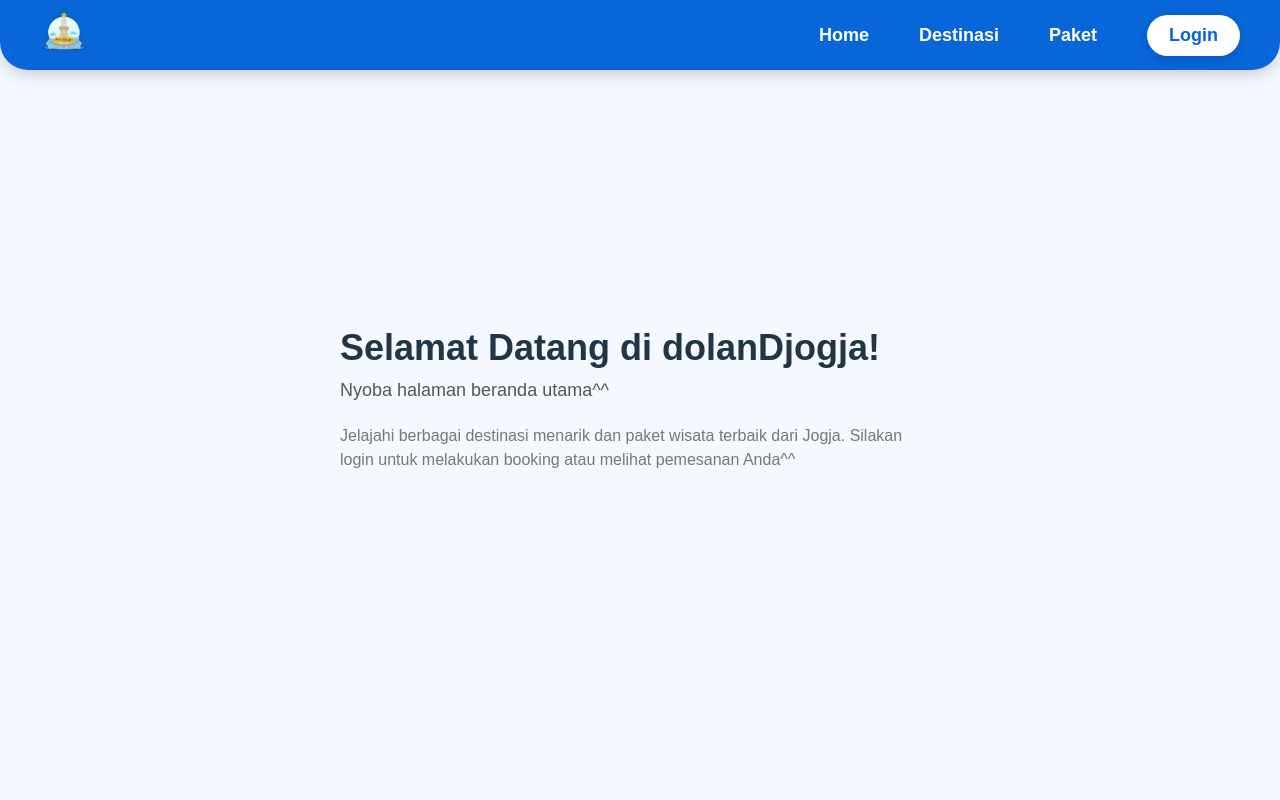
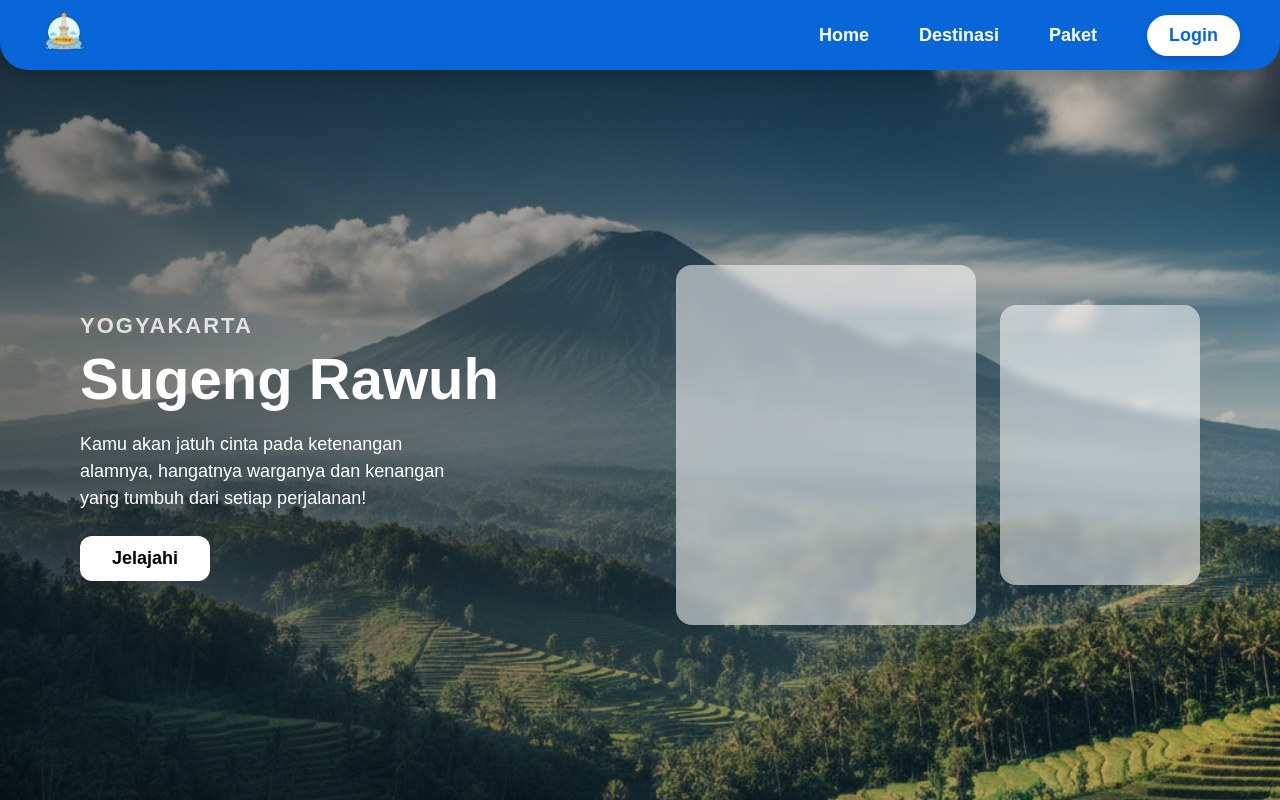
Before and after one commit to Poeww/dolanDjogja_7A, a React (Vite) app in the folder dolanDjogja_fe/: page / in a window 1280 px wide. Built offline with nearby package versions, Linux system fonts and the light colour scheme.

Commit message:
add: highlight home page

```diff
--- /dev/null
+++ b/dolanDjogja_fe/src/home/home.css
@@ -0,0 +1,110 @@
+body, html {
+    margin: 0;
+    padding: 0;
+    width: 100%;
+    overflow-x: hidden;
+}
+
+.home-hero {
+    width: 100vw;
+    height: 100vh;
+
+    background-size: cover;
+    background-position: center;
+    background-repeat: no-repeat;
+
+    position: relative;
+    padding-top: 90px;
+}
+
+.home-overlay {
+    position: absolute;
+    inset: 0;
+    background: linear-gradient(
+        to right,
+        rgba(0,0,0,0.5),
+        rgba(0,0,0,0.15)
+    );
+    z-index: 1;
+}
+
+.home-container {
+    position: relative;
+    z-index: 2;
+
+    width: 100%;
+    height: 100%;
+
+    display: flex;
+    justify-content: space-between;
+    align-items: center;
+
+    padding: 0 80px;
+    box-sizing: border-box;
+}
+
+.left-text {
+    max-width: 480px;
+    color: white;
+}
+
+.region {
+    font-size: 22px;
+    font-weight: 600;
+    letter-spacing: 2px;
+    opacity: 0.8;
+}
+
+.welcome-title {
+    font-size: 58px;
+    font-weight: 800;
+    margin: 5px 0 20px;
+}
+
+.desc {
+    font-size: 18px;
+    line-height: 1.5;
+    max-width: 400px;
+}
+
+.btn-hero {
+    margin-top: 24px;
+    padding: 12px 32px;
+
+    background: #ffffff;
+    border: none;
+    color: #000;
+    font-size: 18px;
+    font-weight: 600;
+
+    border-radius: 12px;
+    cursor: pointer;
+    transition: 0.25s;
+}
+
+.btn-hero:hover {
+    background: #f1f1f1;
+    transform: translateY(-2px);
+}
+
+.right-cards {
+    display: flex;
+    align-items: center;
+    gap: 24px;
+}
+
+.card-placeholder {
+    background: rgba(255,255,255,0.55);
+    backdrop-filter: blur(5px);
+    border-radius: 16px;
+}
+
+.card-placeholder.big {
+    width: 300px;
+    height: 360px;
+}
+
+.card-placeholder.small {
+    width: 200px;
+    height: 280px;
+}
--- a/dolanDjogja_fe/src/home/home.jsx
+++ b/dolanDjogja_fe/src/home/home.jsx
@@ -1,23 +1,38 @@
 import Navbar from "../components/navbar";
+import "./home.css";
+import bg from "../assets/img/highlight-home.png";
 
 export default function Home() {
   return (
     <>
       <Navbar />
 
-      <div style={{ padding: "60px 40px" }}>
-        <h1 style={{ fontSize: "36px", fontWeight: "700", marginBottom: "10px" }}>
-          Selamat Datang di dolanDjogja!
-        </h1>
+<div
+    className="home-hero"
+    style={{ backgroundImage: `url(${bg})` }}
+>
+    <div className="home-overlay"></div>
 
-        <p style={{ fontSize: "18px", color: "#555", marginBottom: "20px" }}>
-          Nyoba halaman beranda utama^^
-        </p>
+    <div className="home-container">
 
-        <p style={{ fontSize: "16px", color: "#777", maxWidth: "600px" }}>
-          Jelajahi berbagai destinasi menarik dan paket wisata terbaik dari Jogja.
-          Silakan login untuk melakukan booking atau melihat pemesanan Anda^^
-        </p>
+        <div className="left-text">
+            <h3 className="region">YOGYAKARTA</h3>
+            <h1 className="welcome-title">Sugeng Rawuh</h1>
+            <p className="desc">
+                Kamu akan jatuh cinta pada ketenangan alamnya, hangatnya warganya
+                dan kenangan yang tumbuh dari setiap perjalanan!
+            </p>
+
+            <button className="btn-hero">Jelajahi</button>
+        </div>
+
+        <div className="right-cards">
+            <div className="card-placeholder big"></div>
+            <div className="card-placeholder small"></div>
+        </div>
+
+        </div>
+
       </div>
     </>
   );
```
Also changed, not shown: dolanDjogja_fe/src/assets/img/highlight-home.png.
